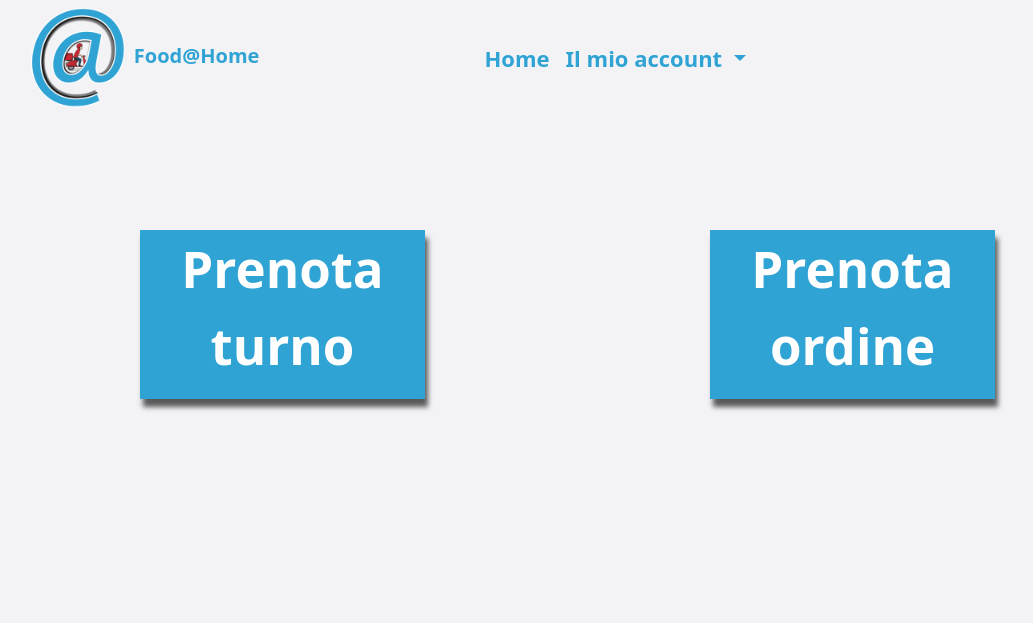
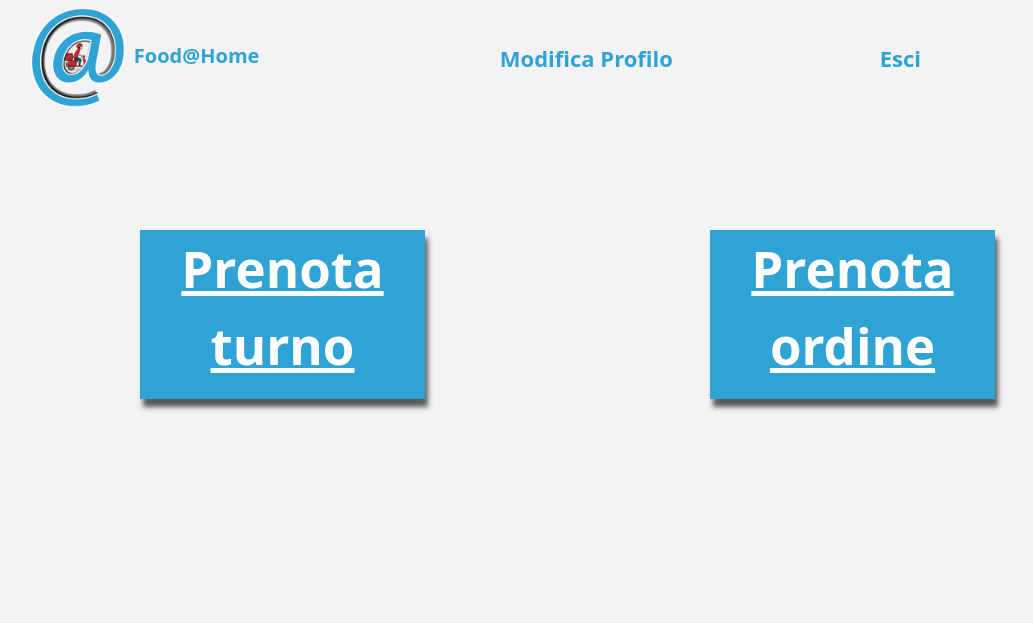
Before and after one commit to giacomomaglione/FoodAtHome, a Flask app: template website/templates/riderindex.html in a window 1280 px wide. Shown: the top 623 px of the page, without its empty margins (25-1058 px from the left). Before the commit the page ends 411 px from the top, so only its background shows below. Run offline with Flask 2, Linux system fonts and the light colour scheme; the template is opened without the code that fills it, so the values that code supplies are empty; some libraries are stand-ins or nearby versions.

Commit message:
Rider index page

```diff
--- a/website/templates/riderindex.html
+++ b/website/templates/riderindex.html
@@ -1,22 +1,21 @@
 <!DOCTYPE html>
 <html lang="en">
 <head>
-    <title>Food@Home-Cliente</title>
+    <title>Food@Home</title>
     <meta charset="utf-8">
     <meta name="viewport" content="width=device-width, initial-scale=1">
     <link href="https://cdn.jsdelivr.net/npm/bootstrap@5.1.3/dist/css/bootstrap.min.css" rel="stylesheet" integrity="sha384-1BmE4kWBq78iYhFldvKuhfTAU6auU8tT94WrHftjDbrCEXSU1oBoqyl2QvZ6jIW3" crossorigin="anonymous">
-    <link rel="stylesheet" href="css\foodapp.css">
+    <link rel="stylesheet" href="{{ url_for('static', filename = '/css/foodapp.css') }}">
+    <script  type="text/javascript" src="{{ url_for('static', filename = '/js/function.js') }}"> </script>
     <script src="https://cdn.jsdelivr.net/npm/bootstrap@5.1.2/dist/js/bootstrap.bundle.min.js"></script>
-    <script type="text/javascript" src="../static/js/function.js"></script>
 </head>
 <body class="d-flex flex-column min-vh-100">
-
 <!--Navbar-->
 <b>
     <nav class="navbar-bg navbarhover navbar-custom padding-left navbar navbar-expand-lg navbar-light text-center">
         <div class="container-fluid">
             <div class="col-md-3 text-center">
-                <a class="navbar-brand mx-auto" href="#"><img width="100px" height="100px" src="img/logo5.png"> Food@Home </img> </a>
+                <a class="navbar-brand mx-auto" href="{{url_for('views.index')}}"><img width="100px" height="100px" src="{{ url_for('static', filename = 'img/logo5.png') }}"> Food@Home </img> </a>
             </div>
             <button class="navbar-toggler" type="button" data-bs-toggle="collapse" data-bs-target="#navbarNavDropdown" aria-controls="navbarNavDropdown" aria-expanded="false" aria-label="Toggle navigation">
                 <span class="navbar-toggler-icon"></span>
@@ -24,18 +23,12 @@
             <div class="collapse navbar-collapse col-md-6" id="navbarNavDropdown">
                 <ul class="navbar-nav mx-auto">
                     <li class="nav-item text-center">
-                        <a class="nav-link active " aria-current="page" href="clientindex.html">Home</a>
+                        <a class="nav-link" href="{{url_for('views.ridereditprofile')}}">Modifica Profilo</a>
                     </li>
-
-                    <li class="nav-item dropdown text-center">
-                        <a class="nav-link dropdown-toggle" href="#" id="navbarDropdownMenuLink" role="button" data-bs-toggle="dropdown" aria-expanded="false">
-                            Il mio account
-                        </a>
-                        <ul class="dropdown-menu" aria-labelledby="navbarDropdownMenuLink">
-                            <li><a class="dropdown-item" href="#">I miei ordini</a></li>
-                            <li><a class="dropdown-item" href="#">Impostazioni</a></li>
-                            <li><a class="dropdown-item" href="#">Indirizzi di spedizione</a></li>
-                        </ul>
+                </ul>
+                <ul class="nav navbar-nav flex-row justify-content-md-center justify-content-start flex-nowrap">
+                    <li class="nav-item">
+                        <a class="nav-link align-right" href="CAMBIAMIIII">Esci</a>
                     </li>
                 </ul>
             </div>
@@ -44,7 +37,6 @@
         </div>
     </nav>
 </b>
-
 <!--Bottoni homepage-->
 <br>
 <br>
@@ -53,108 +45,24 @@
         <div class="col-sm-1 col-md-1 col-lg-1">
 
         </div>
-        <div class="pfive col-sm-5 col-md-4 col-lg-3" onclick="viewShiftPage()">
+        <div class="pfive col-sm-5 col-md-4 col-lg-3">
+            <a class="access" href="">
             <p class="text-center fw-bold">Prenota turno</p>
+            </a>
         </div>
         <div class="col-sm-1 col-md-3 col-lg-3">
 
         </div>
-        <div class="pfive col-sm-5 col-md-4 col-lg-3" onclick="viewOrderPage()">
+        <div class="pfive col-sm-5 col-md-4 col-lg-3">
+            <a class="access"  href="">
             <p class="text-center fw-bold">Prenota ordine</p>
+            </a>
         </div>
         <div class=" col-lg-2">
 
         </div>
     </div>
 </div>
-
-
-<!--Pagina Turni -->
-<div class="container my-5" id="ShiftPage">
-    <style>
-        #ShiftPage{
-            display: none;
-        }
-    </style>
-    <div >
-
-</div>
-<br>
-
-
-<div  class="container my-5" id="InsertProduct">
-    <style>
-        #InsertProduct{
-            display: none;
-        }
-    </style>
-    <row>
-        <div class="mb-3 my-3 col-sm-5 col-md-4 col-lg-4">
-            <label class="form-label fw-bold ">Nome</label>
-            <input class="form-control" id="ProductName" placeholder="Inserisci il nome del prodotto">
-        </div>
-        <div class="mb-3 my-3 col-sm-5 col-md-4 col-lg-3">
-            <label class="form-label fw-bold ">Allega Immagine</label>
-        </div>
-    </row>
-    <row>
-        <div class="mb-3 my-3 col-sm-5 col-md-4 col-lg-4">
-            <label class="form-label fw-bold ">Prezzo</label>
-            <input  class="form-control" id="ProductPrice" placeholder="Inserisci il prezzo del prodotto">
-        </div>
-    </row>
-    <row>
-        <div class="mb-3 my-3 col-sm-5 col-md-4 col-lg-4">
-            <label class="form-label fw-bold ">Descrizione</label>
-            <input class="form-control" id="ProductDescription" placeholder="Inserisci una descrizione del prodotto">
-        </div>
-    </row>
-</div>
-
-<div  class="container my-5" id="RemoveProduct">
-    <style>
-        #RemoveProduct{
-            display: none;
-        }
-    </style>
-</div>
-
-<div  class="container my-5" id="ModifyProduct">
-    <style>
-        #ModifyProduct{
-            display: none;
-        }
-    </style>
-</div>
-
-
-
-<div class="container my-5" id="OrderControl" >
-    <style>
-        #OrderControl{
-            display: none;
-        }
-    </style>
-    <div class="row">
-        <div class="col-sm-1 col-md-1 col-lg-2">
-
-        </div>
-        <div class="pfive col-sm-5 col-md-4 col-lg-3">
-            <p class="text-center fw-bold">Ordini richiesti</p>
-        </div>
-        <div class="col-sm-1 col-md-3 col-lg-1">
-
-        </div>
-        <div class="pfive col-sm-5 col-md-4 col-lg-3">
-            <p class="text-center fw-bold">Ordini effettuati</p>
-        </div>
-        <div class="col-sm-1 col-md-1 col-lg-2">
-
-        </div>
-    </div>
-</div>
-
-
 <div class="container my-5">
     <div class="row">
 
@@ -168,49 +76,11 @@
         <div class="row">
 
         </div>
-    </div>
 </div>
-
-
-
-<!--Footer-->
-<div class=" container-fluid mx-auto my-5 footer mt-auto">
-    <div class="row">
-        <div class="col-sm-1"></div>
-        <div class="col-sm-2">
-            <a href="index.html" class="pfooter fw-bold"><p>Food@Home</p></a>
-            <a href="aboutus.html" class="pfooter"><p>Chi siamo</p></a>
-        </div>
-        <div class="col-sm-1"></div>
-        <div class="col-sm-2">
-            <a href="#" class="pfooter fw-bold"><p>Lavora con noi</p></a>
-            <a href="signinrider.html" class="pfooter"><p>Diventa un rider</p></a>
-            <a href="signinlocal.html" class="pfooter"><p>Hai un'attività?</p></a>
-        </div>
-        <div class="col-sm-1"></div>
-        <div class="col-sm-2">
-            <a href="#" class="pfooter fw-bold"><p>Note legali</p></a>
-            <a href="#" class="pfooter"><p>Termini e condizioni</p></a>
-            <a href="#" class="pfooter"><p>Privacy policy</p></a>
-        </div>
-        <div class="col-sm-1"></div>
-        <div class="col-sm-2">
-            <br>
-            <a href="#"><img src="img/instagram.png" class="socialpic" alt="Seguici su instagram"></a>
-            <a href="#"><img src="img/facebook.png" class="socialpic" alt="Seguici su facebook"></a>
-            <a href="#"><img src="img/twitter.png" class="socialpic" alt="Seguici su twitter"></a>
-        </div>
-    </div>
-    <div class="row">
-        <div class="col-sm-5"></div>
-        <div class="col-sm-2">
-            <p class="pfooter fw-bold">© 2022 Food@Home S.p.A.</p>
-        </div>
-        <div class="col-sm-5"></div>
-    </div>
 </div>
-
-
+<br>
+<br>
+<br>
 
 <script src="https://code.jquery.com/jquery-3.3.1.slim.min.js" integrity="sha384-q8i/X+965DzO0rT7abK41JStQIAqVgRVzpbzo5smXKp4YfRvH+8abtTE1Pi6jizo" crossorigin="anonymous"></script>
 <script src="https://cdnjs.cloudflare.com/ajax/libs/popper.js/1.14.3/umd/popper.min.js" integrity="sha384-ZMP7rVo3mIykV+2+9J3UJ46jBk0WLaUAdn689aCwoqbBJiSnjAK/l8WvCWPIPm49" crossorigin="anonymous"></script>
```
